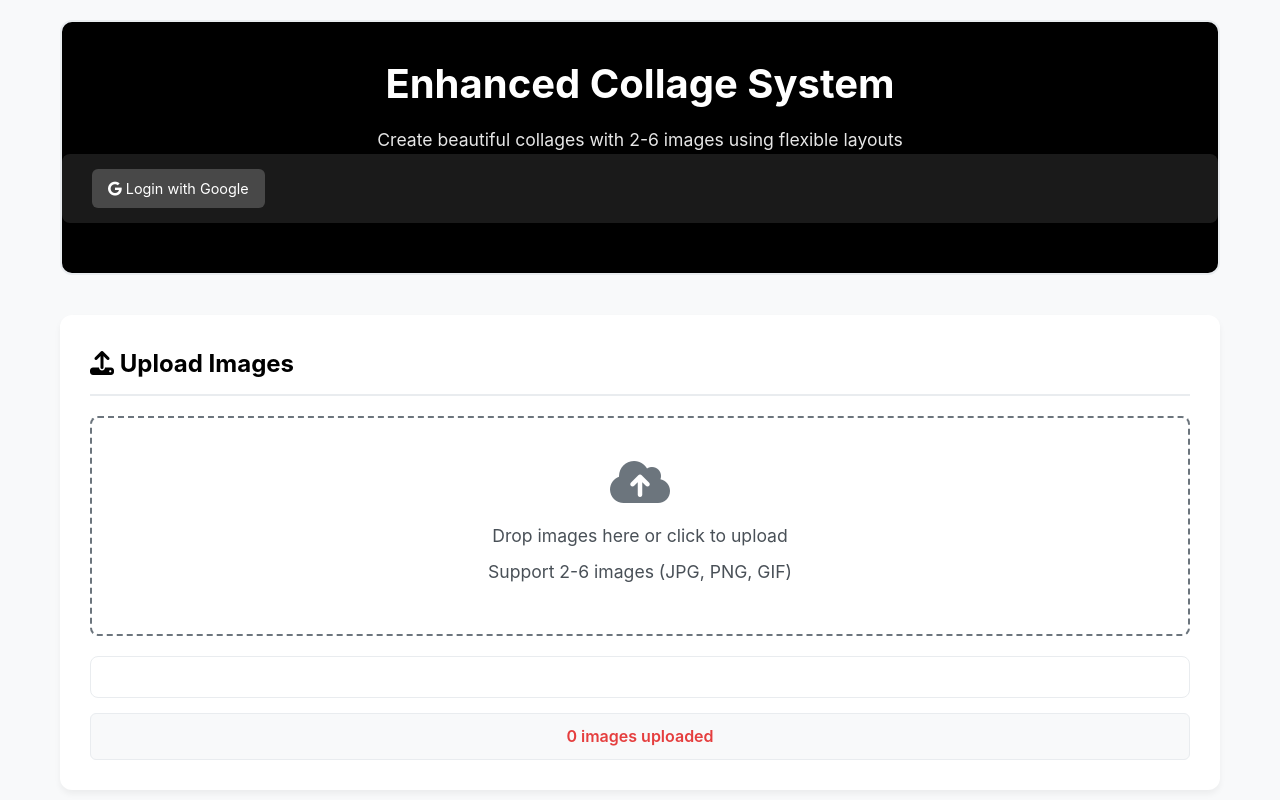
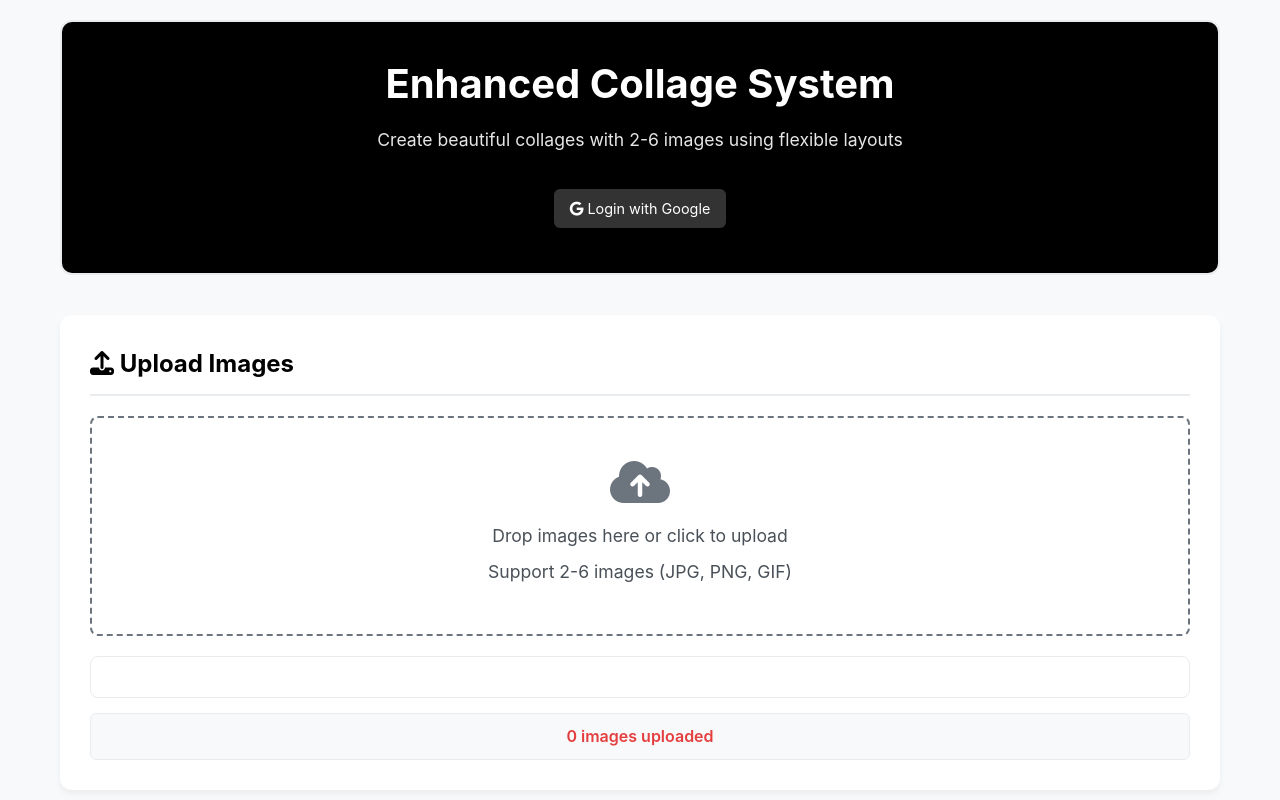
Before and after one commit to ThisIs-Developer/Collage-App, a plain HTML site: page index.html in a window 1280 px wide. Shown: the top 800 px of the page. Drawn offline with Linux system fonts and the light colour scheme; no server answers.

Commit message:
Update: Change UI

```diff
--- a/index.html
+++ b/index.html
@@ -9,12 +9,10 @@
     <style>
         .auth-bar {
             display: flex;
-            justify-content: space-between;
+            justify-content: center;
             align-items: center;
             padding: 15px 30px;
-            background: rgba(255, 255, 255, 0.1);
             border-radius: 8px;
-            margin-bottom: 20px;
         }
 
         .user-info {
--- a/styles.css
+++ b/styles.css
@@ -38,6 +38,7 @@ header h1 {
 header p {
     font-size: 1.1rem;
     opacity: 0.9;
+    margin-bottom: 20px;
 }
 
 /* Section styling */
```
